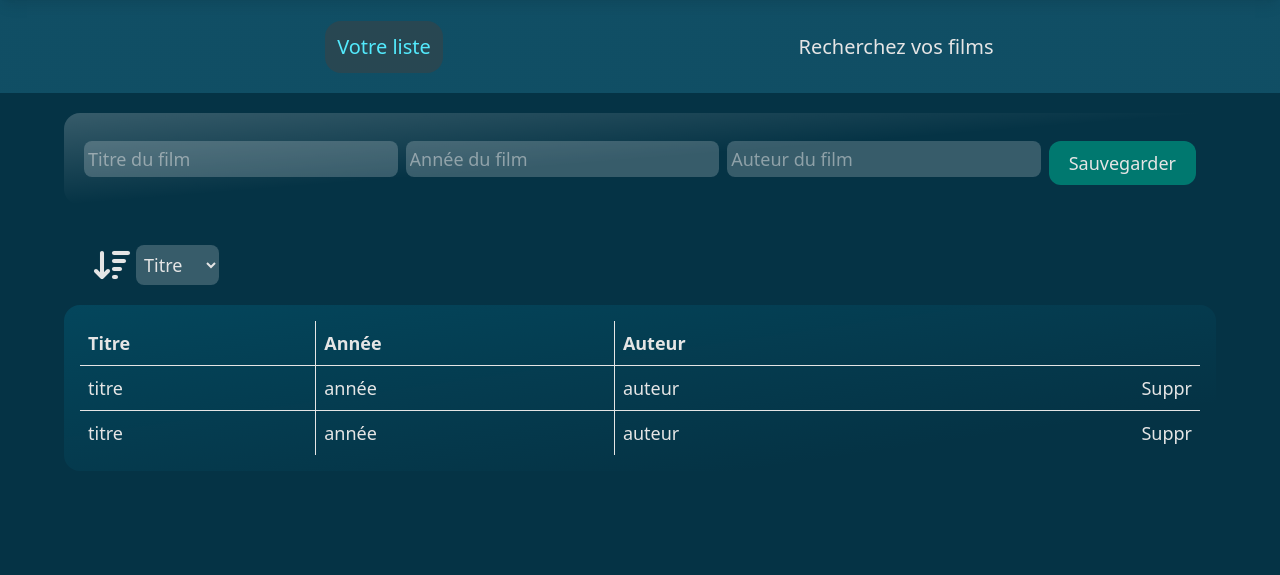
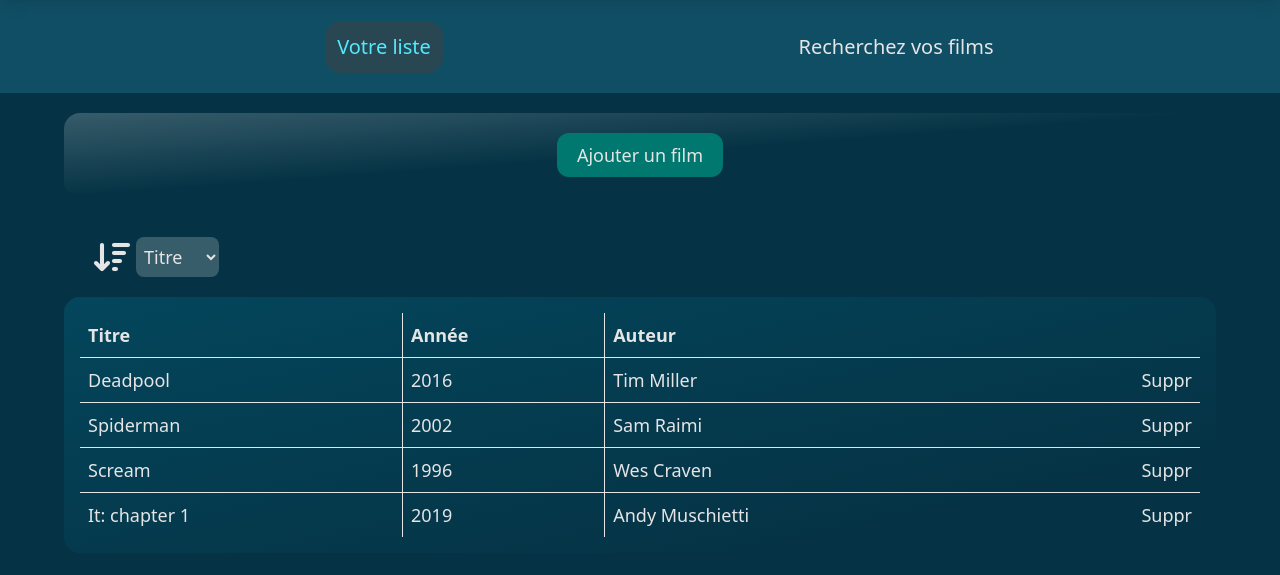
Before and after one commit to Erynill/ECF-Mediatheque, a website built with Vite: page index.html in a window 1280 px wide. Shown: the part 147-722 px from the top of the page. Built offline with nearby package versions, Linux system fonts and the light colour scheme.

Commit message:
afficher film dans tableau + bouton ajouter

```diff
--- a/assets/js/script.js
+++ b/assets/js/script.js
@@ -1,9 +1,42 @@
 "use strict";
 
+import $ from "jquery";
 import { films } from "./app";
 
 /* ---------------------------------------------------- Variables --------------------------------------------------- */
-
+let tabFilm = films;
 /* ---------------------------------------------------- Functions --------------------------------------------------- */
 
+//Affiche les films dans le tableau
+function displayFilm() {
+    let elemDisplay = tabFilm
+        .map(
+            (elem) => `<tr>
+                        <td class="shell">${elem.title}</td>
+                        <td class="shell">${elem.years}</td>
+                        <td class="shellEnd">${elem.authors}</td>
+                        <td class="shellEnd text-end"><button type="button">Suppr</button></td>
+                    </tr>`
+        )
+        .join("");
+
+    $("#displayFilm").html(elemDisplay);
+}
+
+//Ajoute les listeners sur les boutons pour rajouter des films dans la liste
+function addFilm() {
+    $("#buttonAddFilm").on("click", function () {
+        $(this).addClass("hidden");
+        $("#inputAddFilm").removeClass("hidden").addClass("flex");
+        $("#buttonSaveFilm").on("click", function () {
+            $("#inputAddFilm").removeClass("flex").addClass("hidden");
+            $("#buttonAddFilm").removeClass("hidden");
+        });
+    });
+}
+
+function checkAddFilm() {}
 /* ----------------------------------------------------- Script ----------------------------------------------------- */
+
+displayFilm();
+addFilm();
--- a/index.html
+++ b/index.html
@@ -17,13 +17,13 @@
         </header>
         <main class="w-9/10 m-auto mt-5 text-lg">
             <div class="flex justify-center mb-5 bg-linear-to-tl from-white/0 from-50% to-white/20 p-5 rounded-2xl">
-                <div class="flex flex-col plg:flex-row gap-2 w-full items-center">
-                    <input class="input w-1/2" type="text" name="title" placeholder="Titre du film" />
-                    <input class="input w-1/2" type="number" name="years" placeholder="Année du film" />
-                    <input class="input w-1/2" type="text" name="authors" placeholder="Auteur du film" />
-                    <button class="mt-2 button" type="button">Sauvegarder</button>
+                <div class="hidden flex-col plg:flex-row gap-2 w-full items-center" id="inputAddFilm">
+                    <input class="input w-1/2" type="text" name="title" placeholder="Titre du film" id="title" />
+                    <input class="input w-1/2" type="number" name="years" placeholder="Année du film" id="years" />
+                    <input class="input w-1/2" type="text" name="authors" placeholder="Auteur du film" id="authors" />
+                    <button class="mt-2 button" type="button" id="buttonSaveFilm">Sauvegarder</button>
                 </div>
-                <button class="button hidden" type="button">Ajouter un film</button>
+                <button class="button" type="button" id="buttonAddFilm">Ajouter un film</button>
             </div>
             <section class="">
                 <div class="flex m-5 mt-10 ms-7">
@@ -50,20 +50,7 @@
                                 <th class="text-start p-2" scope="col"></th>
                             </tr>
                         </thead>
-                        <tbody>
-                            <tr>
-                                <td class="shell">titre</td>
-                                <td class="shell">année</td>
-                                <td class="shellEnd">auteur</td>
-                                <td class="shellEnd text-end"><button type="button">Suppr</button></td>
-                            </tr>
-                            <tr>
-                                <td class="shell">titre</td>
-                                <td class="shell">année</td>
-                                <td class="shellEnd">auteur</td>
-                                <td class="shellEnd text-end"><button type="button">Suppr</button></td>
-                            </tr>
-                        </tbody>
+                        <tbody id="displayFilm"></tbody>
                     </table>
                 </div>
             </section>
```
Also changed, not shown: README.md.
